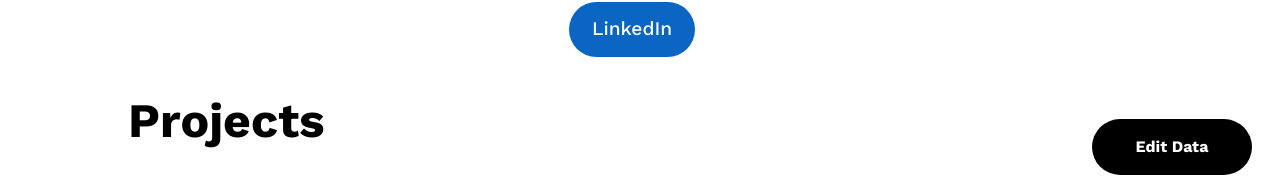
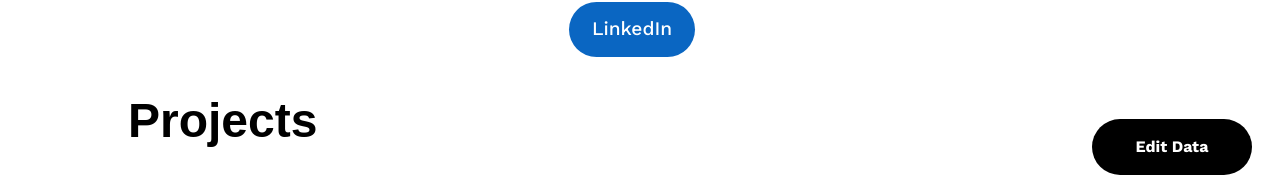
Before and after one commit to Tomas-Lawton/PortfolioSite, a Next.js app: page / in a window 1280 px wide. Shown: the part 565-754 px from the top of the page. Built offline with nearby package versions, Linux system fonts and the light colour scheme; a web font is replaced by a local one.

Commit message:
tweak again

```diff
--- a/pages/index.js
+++ b/pages/index.js
@@ -88,7 +88,7 @@ export default function Home() {
           <Socials className="mt-6 laptop:mt-5" />
         </div>
         <div className="mt-10 laptop:mt-30 p-2 laptop:p-0" ref={workRef}>
-          <h1 className="text-3xl tablet:text-5xl font-bold text-bold my-10">
+          <h1 className="hero-font text-3xl tablet:text-5xl font-bold text-bold my-10">
             Projects
           </h1>
           <h1 className="text-2xl mt-2">
@@ -110,7 +110,7 @@ export default function Home() {
         </div>
 
         <div className="mt-10 laptop:mt-30 p-2 laptop:p-0">
-          <h1 className="text-3xl tablet:text-5xl font-bold text-bold my-10">
+          <h1 className="hero-font text-3xl tablet:text-5xl font-bold text-bold my-10">
             Services
           </h1>
           <div className="grid grid-cols-1 laptop:grid-cols-2 gap-6 bg-slate-100 tablet:p-12 laptop:p-12 rounded-lg">
@@ -141,7 +141,7 @@ export default function Home() {
         {/* <hr className="custom-hr" /> */}
 
         <div ref={contactRef} className="p-2 tablet:p-2 laptop:p-0">
-          <h1 className="text-3xl tablet:text-5xl font-bold text-bold my-10">
+          <h1 className="hero-font text-3xl tablet:text-5xl font-bold text-bold my-10">
             Contact
           </h1>
           <Footer />
```
